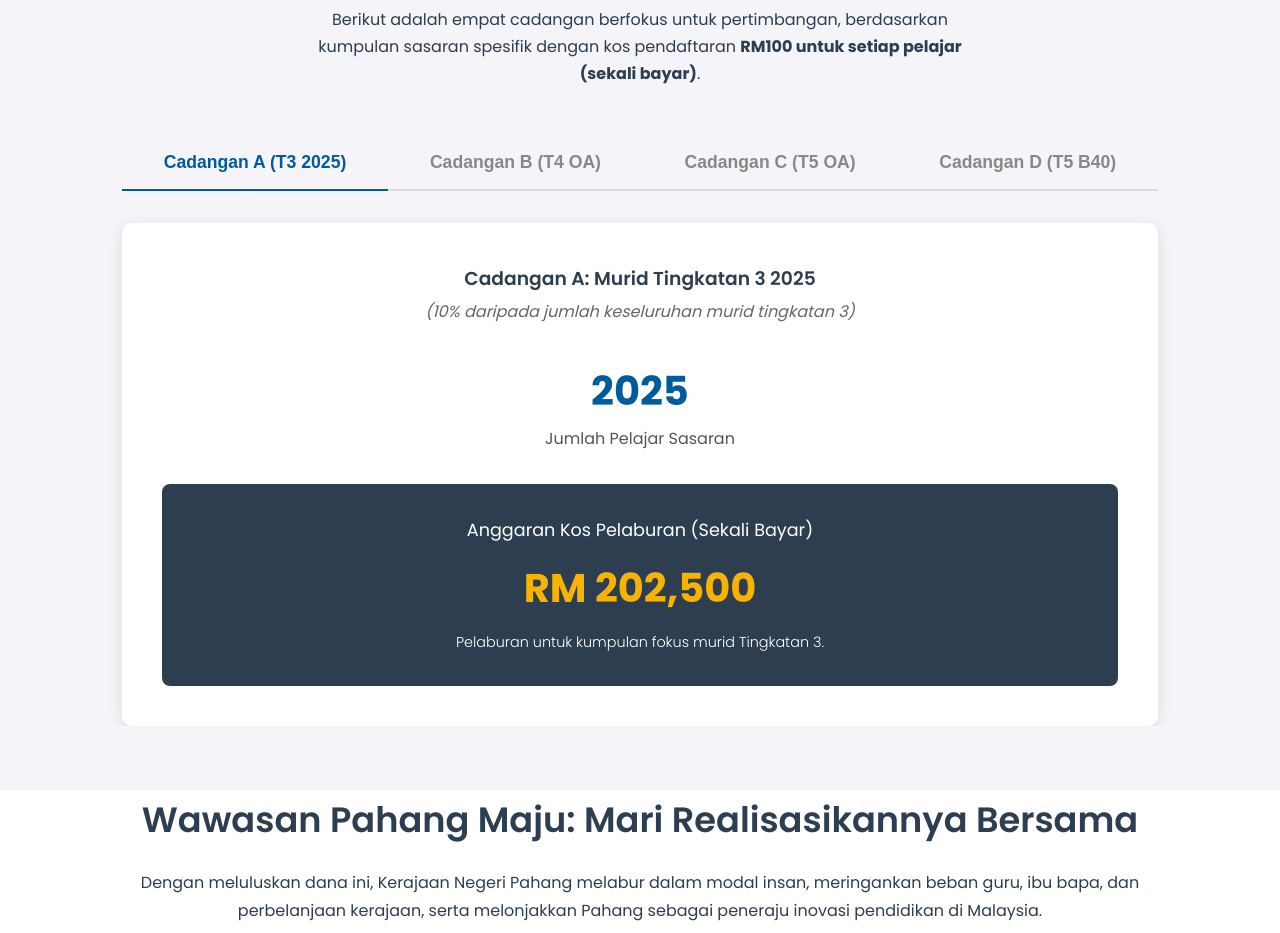
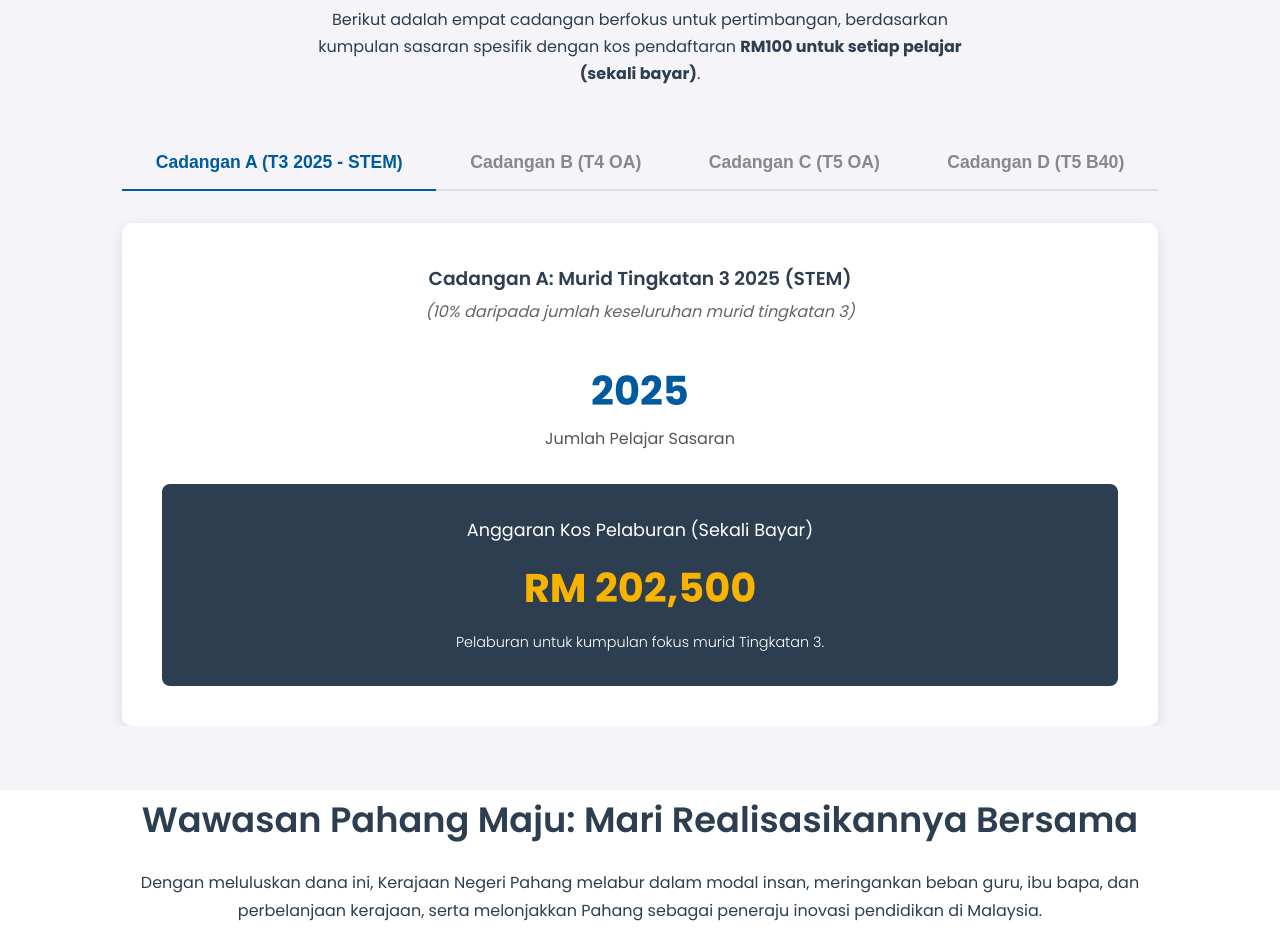
Before and after one commit to Samil-Mey/ConfirmAi-Pahang, a plain HTML site: page index.html in a window 1280 px wide. Shown: the part 2760-3693 px from the top of the page. Drawn offline with Linux system fonts and the light colour scheme.

Commit message:
Update index.html

```diff
--- a/index.html
+++ b/index.html
@@ -402,7 +402,7 @@
 
                 <div class="tabs">
                     <div class="tab-buttons">
-                        <button class="tab-btn active" data-tab="A">Cadangan A (T3 2025)</button>
+                        <button class="tab-btn active" data-tab="A">Cadangan A (T3 2025 - STEM)</button>
                         <button class="tab-btn" data-tab="B">Cadangan B (T4 OA)</button>
                         <button class="tab-btn" data-tab="C">Cadangan C (T5 OA)</button>
                         <button class="tab-btn" data-tab="D">Cadangan D (T5 B40)</button>
@@ -411,7 +411,7 @@
 
                         <div class="tab-pane active" id="tabA">
                             <div class="proposal-card-content">
-                                <h3>Cadangan A: Murid Tingkatan 3 2025</h3>
+                                <h3>Cadangan A: Murid Tingkatan 3 2025 (STEM)</h3>
                                 <p class="proposal-scope">(10% daripada jumlah keseluruhan murid tingkatan 3)</p>
                                 <div class="stats-grid">
                                     <div class="stat-item-small">
```
